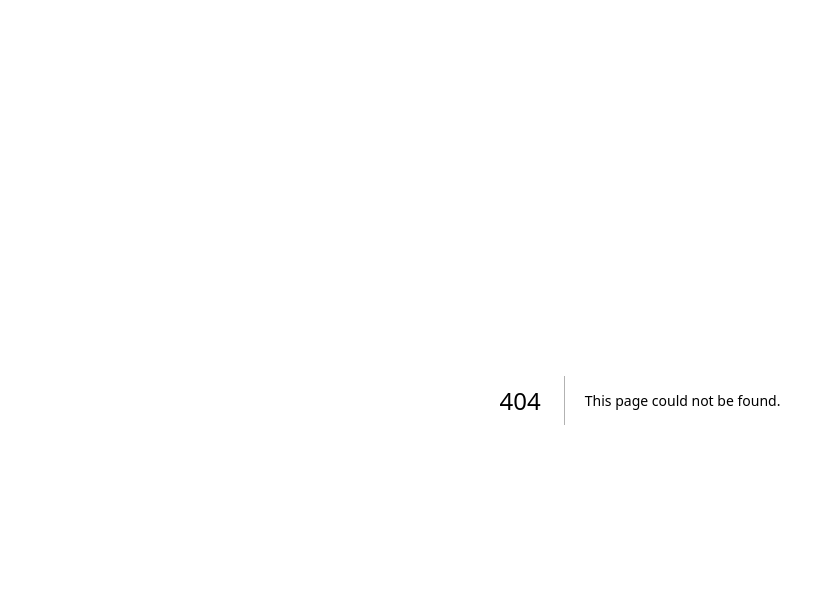
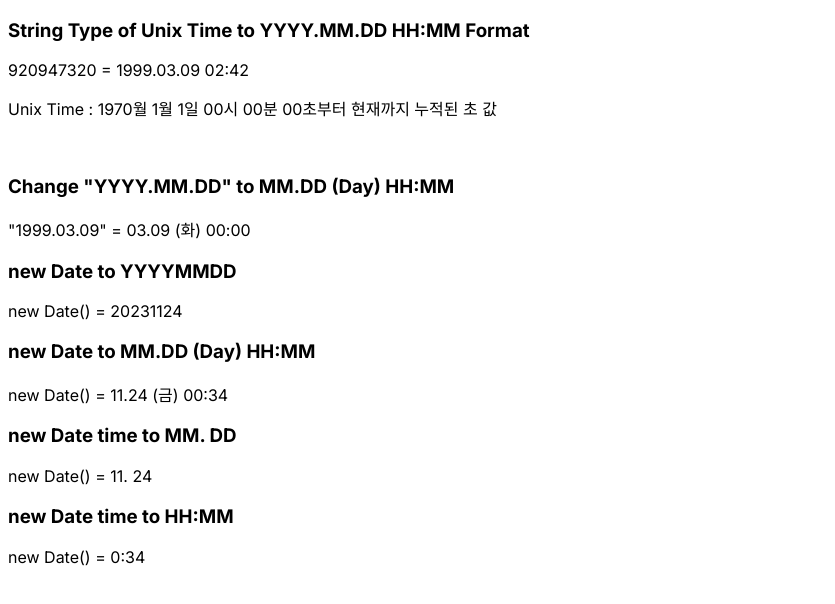
Before and after one commit to springin98/Study_Next.js, a Next.js app: page /next/utils/changeFormat in a window 1280 px wide. Before the commit this address had no page. Shown: the top 604 px of the page, without its empty margins (0-835 px from the left). Built offline with nearby package versions, Linux system fonts and the light colour scheme.

Commit message:
Utils/ChangeDateFormat

```diff
--- /dev/null
+++ b/src/app/(pages)/etc/kindsOfServer/page.tsx
@@ -0,0 +1,5 @@
+import Body from "@/components/etc/kindsOfServer/Body";
+
+export default function Page() {
+  return <Body />;
+}
--- /dev/null
+++ b/src/app/(pages)/next/utils/changeFormat/page.tsx
@@ -0,0 +1,5 @@
+import Body from "@/components/next/utils/changeFormat/Body";
+
+export default function Page() {
+  return <Body />;
+}
--- /dev/null
+++ b/src/app/components/etc/kindsOfServer/Body.tsx
@@ -0,0 +1,12 @@
+export default function Body() {
+  return (
+    <>
+      <h1>개발 서버</h1>
+      <li>개발하고 테스트하는 데 사용하는 환경</li>
+      <li>
+        개발 서버에서 작업한 결과물은 주로 품질 테스트와 검증을 거친 후 실제
+        운영 환경으로 이관
+      </li>
+    </>
+  );
+}
--- /dev/null
+++ b/src/app/components/next/utils/changeFormat/Body.tsx
@@ -0,0 +1,113 @@
+export default function Body() {
+  return (
+    <>
+      <h3>String Type of Unix Time to YYYY.MM.DD HH:MM Format</h3>
+      <span>920947320</span> = <span>{changeUnixTime("920947320")}</span>
+      <p>Unix Time : 1970월 1월 1일 00시 00분 00초부터 현재까지 누적된 초 값</p>
+      <br />
+      <h3>Change "YYYY.MM.DD" to MM.DD (Day) HH:MM</h3>
+      <span>"1999.03.09"</span> = <span>{changeDateFormat("1999.03.09")}</span>
+      <br />
+      <h3>new Date to YYYYMMDD</h3>
+      <span>new Date()</span> = <span>{getFormatYYYYMMDD(new Date())}</span>
+      <br />
+      <h3>new Date to MM.DD (Day) HH:MM</h3>
+      <span>new Date()</span> = <span>{getFormattedString(new Date())}</span>
+      <br />
+      <h3>new Date time to MM. DD</h3>
+      <span>new Date()</span> = <span>{getFormattedDate(new Date())}</span>
+      <br />
+      <h3>new Date time to HH:MM</h3>
+      <span>new Date()</span> = <span>{getFormattedTime(new Date())}</span>
+    </>
+  );
+}
+
+// Changing String Type of Unix Time to YYYY.MM.DD HH:MM Format ===========================
+export const changeUnixTime = (unixTime: string) => {
+  const date = new Date(Number(unixTime) * 1000);
+
+  const formattedDate = `${date.getFullYear()}.${String(
+    date.getMonth() + 1
+  ).padStart(2, "0")}.${String(date.getDate()).padStart(2, "0")} ${String(
+    date.getHours()
+  ).padStart(2, "0")}:${String(date.getMinutes()).padStart(2, "0")}`;
+
+  return formattedDate;
+};
+
+//Change "YYYY.MM.DD" to MM.DD (Day) HH:MM ===========================
+export const changeDateFormat = (inputDate: string) => {
+  var safariInput = inputDate.replaceAll(".", "-");
+  const date = new Date(safariInput);
+
+  return getFormattedString(date);
+};
+
+function getWeekday(date: Date) {
+  const weekdays = ["일", "월", "화", "수", "목", "금", "토"];
+  return weekdays[date.getDay()];
+}
+
+// new Date to MM. DD
+export function getFormattedDate(date: Date) {
+  const month = (date.getMonth() + 1).toString().padStart(2, "0");
+  const day = date.getDate().toString().padStart(2, "0");
+  return `${month}. ${day}`;
+}
+
+// new Date time to HH:MM
+export function getFormattedTime(date: Date) {
+  const hours = date.getHours();
+  const minutes = date.getMinutes();
+  const formattedMinutes = minutes.toString().padStart(2, "0");
+  return `${hours}:${formattedMinutes}`;
+}
+
+// new Date to MM.DD (Day) HH:MM ===========================
+export function getFormattedString(date: Date) {
+  var month = "";
+  if (date.getMonth() + 1 < 10) {
+    month = "0" + (date.getMonth() + 1).toString();
+  } else {
+    month = (date.getMonth() + 1).toString();
+  }
+  var day = "";
+  if (date.getDate() < 10) {
+    day = "0" + date.getDate().toString();
+  } else {
+    day = date.getDate().toString();
+  }
+  var hour = "";
+  if (date.getHours() < 10) {
+    hour = "0" + date.getHours().toString();
+  } else {
+    hour = date.getHours().toString();
+  }
+  var min = "";
+  if (date.getMinutes() < 10) {
+    min = "0" + date.getMinutes().toString();
+  } else {
+    min = date.getMinutes().toString();
+  }
+
+  const formattedDate = `${month}.${day} (${getWeekday(date)}) ${hour}:${min}`;
+
+  return formattedDate;
+}
+
+// new Date to YYYYMMDD Format ===========================
+export function getFormatYYYYMMDD(date: Date) {
+  var month = (date.getMonth() + 1).toString(); //현재 월 출력
+  var day = date.getDate().toString(); // 현재 일 출력
+
+  // 10 미만일 경우, 앞에 "0"을 붙여 한 자리 숫자를 두 자리로 만들기
+  if (Number(day) < 10) {
+    day = "0" + day;
+  }
+  if (Number(month) < 10) {
+    month = "0" + month;
+  }
+
+  return `${date.getFullYear()}${month}${day}`;
+}
```
Also changed, not shown: src/app/components/next/Body.tsx (+13 -0 lines).
